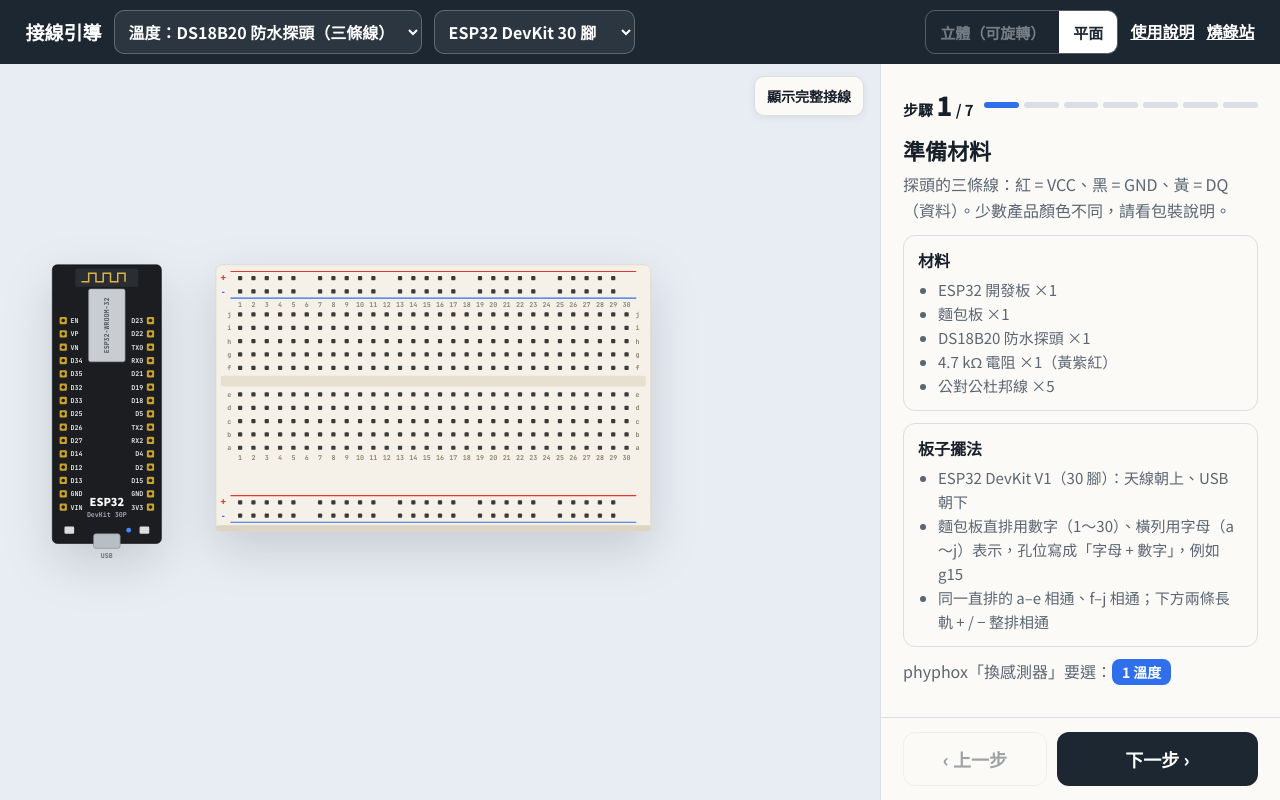
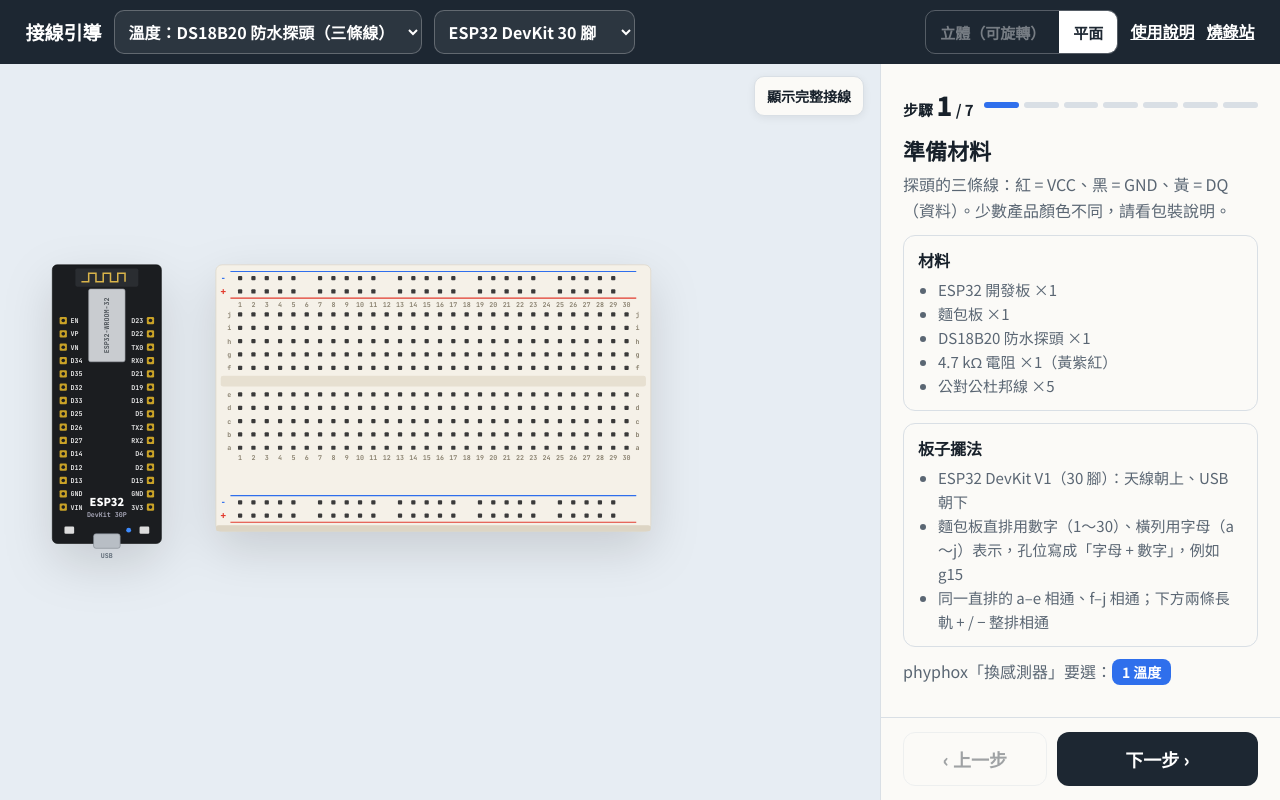
Before and after one commit to yuming14122000-dotcom/phyble, a plain HTML site: page wiring.html in a window 1280 px wide. Drawn offline with nearby package versions, Linux system fonts and the light colour scheme.

Commit message:
接線引導：電源軌 +/− 位置改成和實際麵包板一致
Co-Authored-By: Claude Opus 5.5 <noreply@anthropic.com>
Claude-Session: https://claude.ai/code/session_0151CeeLWJtBXD1CkuSvs2Z5

```diff
--- a/wiring.html
+++ b/wiring.html
@@ -116,7 +116,8 @@ const EX=60,EY=74;                // ESP32 左上
 const COLS=30;
 const ROWS={j:0,i:1,h:2,g:3,f:4,e:6,d:7,c:8,b:9,a:10};
 const cx=c=>BX+40+(c-1)*P;
-const ry=r=>r==='+'?BY+392:r==='-'?BY+414:r==='T+'?BY+22:r==='T-'?BY+44:BY+82+ROWS[r]*P;
+// 照實際麵包板：上方軌外側 −、內側 +；下方軌內側 −、外側 +
+const ry=r=>r==='-'?BY+392:r==='+'?BY+414:r==='T-'?BY+22:r==='T+'?BY+44:BY+82+ROWS[r]*P;
 const hole=(c,r)=>[cx(c),ry(r)];
 const hname=(c,r)=>r==='+'?`下方 + 軌（第 ${c} 孔附近）`:r==='-'?`下方 − 軌（第 ${c} 孔附近）`:`${r}${c}`;
 const C={red:'#e23b2e',black:'#22262b',yellow:'#f2c230',green:'#1f9d55',blue:'#2f6fec',orange:'#f28a1d',purple:'#8a4fd8',white:'#f4f4f4',brown:'#8a5a2b',gray:'#9aa3ab'};
@@ -285,7 +286,7 @@ function drawBreadboard(g){
   el('rect',{x:BX,y:BY+H-10,width:W,height:10,rx:4,fill:'#ddd5c4'},g);
   el('rect',{x:BX+8,y:BY+82+5*P-9,width:W-16,height:18,rx:4,fill:'#e7e0d1'},g);
   // 軌道線
-  [['T+','#e23b2e',-1],['T-','#2f6fec',1],['+','#e23b2e',-1],['-','#2f6fec',1]].forEach(([r,col,d])=>{
+  [['T+','#e23b2e',1],['T-','#2f6fec',-1],['+','#e23b2e',1],['-','#2f6fec',-1]].forEach(([r,col,d])=>{
     el('line',{x1:BX+24,x2:BX+W-24,y1:ry(r)+d*11,y2:ry(r)+d*11,stroke:col,'stroke-width':2},g);
     txt(BX+12,ry(r)+5,r.replace('T',''),{fill:col,'font-size':15,'font-weight':900,'text-anchor':'middle'},g);
   });
@@ -504,7 +505,7 @@ function bbTexture(W,H){
     g.fillStyle='#f5f1e8';g.fillRect(0,0,W,H);
     g.fillStyle='#e7e0d1';g.fillRect(8,82+5*P-9,W-16,18);
     const X=x=>x-BX,Y=y=>y-BY;
-    [['T+','#e23b2e',-1],['T-','#2f6fec',1],['+','#e23b2e',-1],['-','#2f6fec',1]].forEach(([r,col,d])=>{
+    [['T+','#e23b2e',1],['T-','#2f6fec',-1],['+','#e23b2e',1],['-','#2f6fec',-1]].forEach(([r,col,d])=>{
       g.strokeStyle=col;g.lineWidth=2;g.beginPath();g.moveTo(24,Y(ry(r))+d*11);g.lineTo(W-24,Y(ry(r))+d*11);g.stroke();
       g.fillStyle=col;g.font='900 15px sans-serif';g.textAlign='center';g.fillText(r.replace('T',''),12,Y(ry(r))+5);
     });
```
